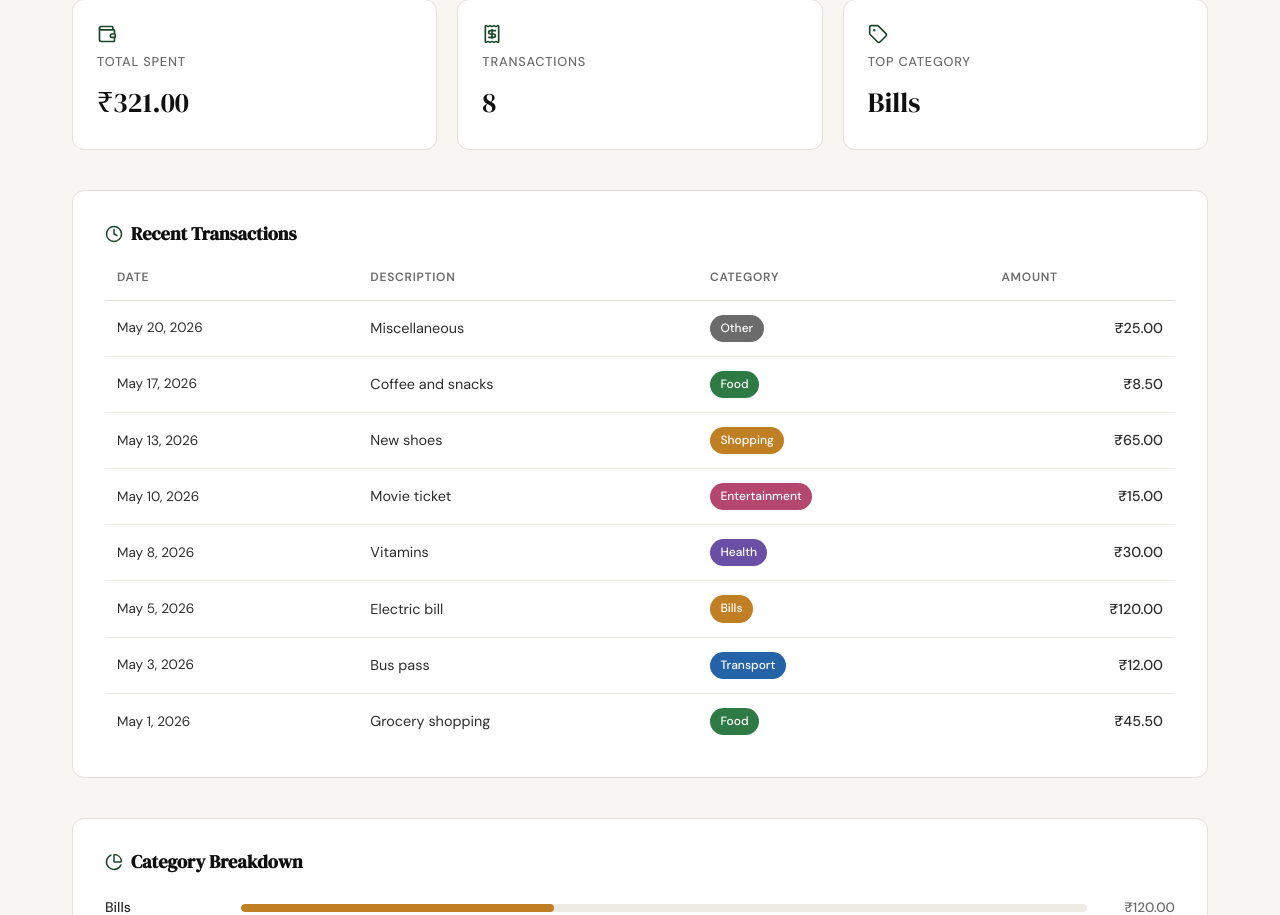
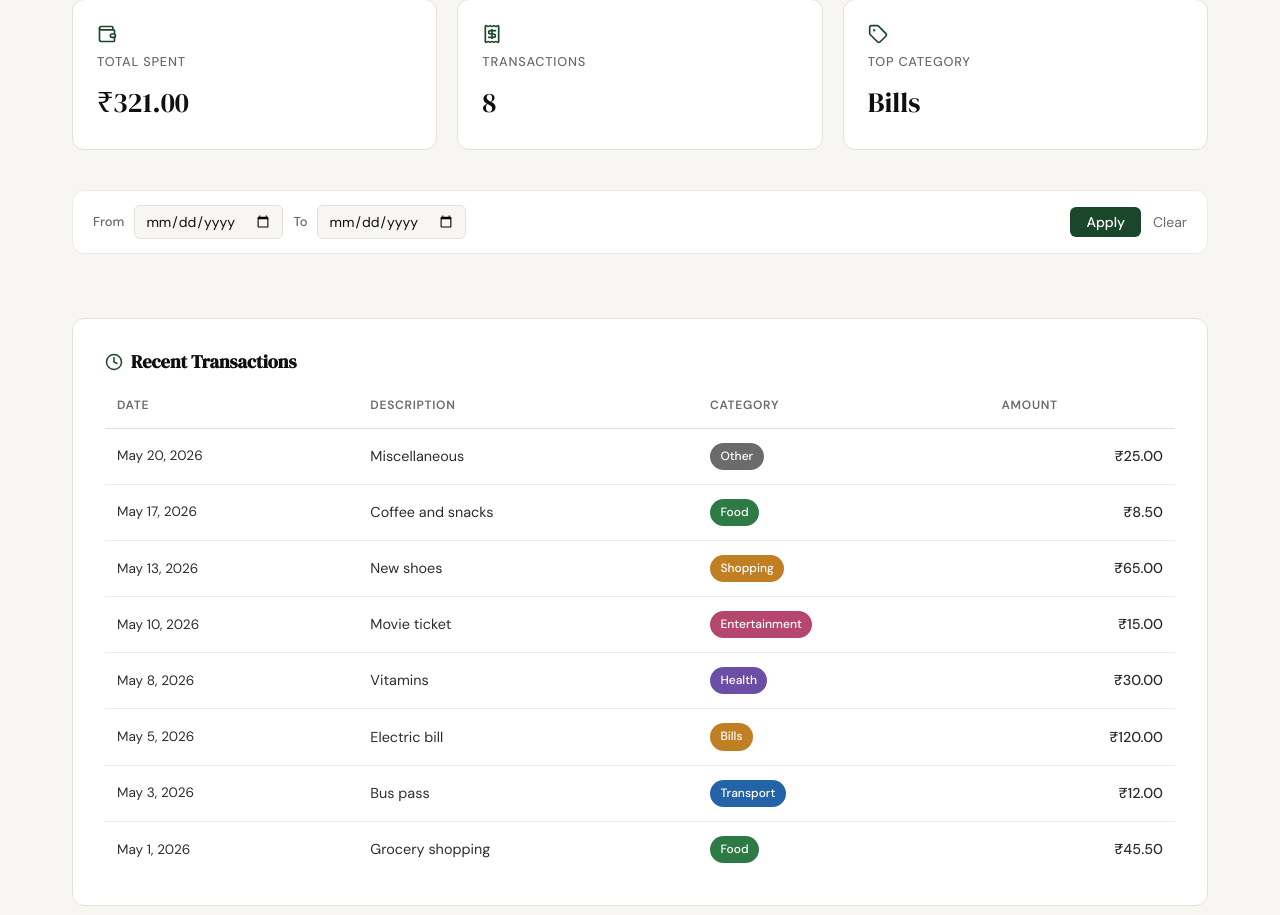
Before and after one commit to Aarushi17Gupta/spendly, a Flask app: page /profile in a window 1280 px wide. Shown: the part 308-1223 px from the top of the page. Run offline with Flask 3, Linux system fonts and the light colour scheme; a user stored in the database is signed in; data comes from the database, SQL or seed files in the repository.

Commit message:
add date filter to profile page

```diff
--- a/app.py
+++ b/app.py
@@ -1,3 +1,4 @@
+import datetime
 import os
 
 from flask import Flask, flash, redirect, render_template, request, session, url_for
@@ -12,6 +13,20 @@ app.secret_key = os.environ.get('SECRET_KEY', 'dev-secret')
 with app.app_context():
     init_db()
     seed_db()
+
+
+# ------------------------------------------------------------------ #
+# Helpers                                                             #
+# ------------------------------------------------------------------ #
+
+def _valid_date(s):
+    if not s:
+        return None
+    try:
+        datetime.date.fromisoformat(s)
+        return s
+    except ValueError:
+        return None
 
 
 # ------------------------------------------------------------------ #
@@ -105,6 +120,8 @@ def profile():
         return redirect(url_for("login"))
 
     user_id = session["user_id"]
+    date_from = _valid_date(request.args.get("from"))
+    date_to = _valid_date(request.args.get("to"))
 
     # ---- SA2: user dict ------------------------------------------ #
     user_row = get_user_by_id(user_id)
@@ -116,20 +133,21 @@ def profile():
     # ---- end SA2 ------------------------------------------------- #
 
     # ---- SA2: stats dict ----------------------------------------- #
-    stats = get_summary_stats(user_id)
+    stats = get_summary_stats(user_id, date_from=date_from, date_to=date_to)
     # ---- end SA2 ------------------------------------------------- #
 
     # ---- SA1: transactions list ----------------------------------- #
-    transactions = get_recent_transactions(user_id)
+    transactions = get_recent_transactions(user_id, date_from=date_from, date_to=date_to)
     # ---- end SA1 ------------------------------------------------- #
 
     # ---- SA3: categories list ------------------------------------ #
-    categories = get_category_breakdown(user_id)
+    categories = get_category_breakdown(user_id, date_from=date_from, date_to=date_to)
     # ---- end SA3 ------------------------------------------------- #
 
     return render_template("profile.html",
                            user=user, stats=stats,
-                           transactions=transactions, categories=categories)
+                           transactions=transactions, categories=categories,
+                           date_from=date_from, date_to=date_to)
 
 
 @app.route("/expenses/add")
--- a/database/queries.py
+++ b/database/queries.py
@@ -23,15 +23,22 @@ def get_user_by_id(user_id):
 # SA2: Summary stats                                                  #
 # ------------------------------------------------------------------ #
 
-def get_summary_stats(user_id):
+def get_summary_stats(user_id, date_from=None, date_to=None):
+    where, params = "WHERE user_id = ?", [user_id]
+    if date_from:
+        where += " AND date >= ?"
+        params.append(date_from)
+    if date_to:
+        where += " AND date <= ?"
+        params.append(date_to)
     conn = get_db()
     row = conn.execute(
         "SELECT COALESCE(SUM(amount), 0) AS total_spent, COUNT(*) AS transaction_count "
-        "FROM expenses WHERE user_id = ?", (user_id,)
+        "FROM expenses " + where, params
     ).fetchone()
     top = conn.execute(
-        "SELECT category FROM expenses WHERE user_id = ? "
-        "GROUP BY category ORDER BY SUM(amount) DESC LIMIT 1", (user_id,)
+        "SELECT category FROM expenses " + where +
+        " GROUP BY category ORDER BY SUM(amount) DESC LIMIT 1", params
     ).fetchone()
     conn.close()
     return {
@@ -45,12 +52,20 @@ def get_summary_stats(user_id):
 # SA1: Transaction history                                            #
 # ------------------------------------------------------------------ #
 
-def get_recent_transactions(user_id, limit=10):
+def get_recent_transactions(user_id, limit=10, date_from=None, date_to=None):
+    where, params = "WHERE user_id = ?", [user_id]
+    if date_from:
+        where += " AND date >= ?"
+        params.append(date_from)
+    if date_to:
+        where += " AND date <= ?"
+        params.append(date_to)
+    params.append(limit)
     conn = get_db()
     rows = conn.execute(
         "SELECT date, description, category, amount "
-        "FROM expenses WHERE user_id = ? ORDER BY date DESC LIMIT ?",
-        (user_id, limit),
+        "FROM expenses " + where + " ORDER BY date DESC LIMIT ?",
+        params,
     ).fetchall()
     conn.close()
     result = []
@@ -69,12 +84,19 @@ def get_recent_transactions(user_id, limit=10):
 # SA3: Category breakdown                                             #
 # ------------------------------------------------------------------ #
 
-def get_category_breakdown(user_id):
+def get_category_breakdown(user_id, date_from=None, date_to=None):
+    where, params = "WHERE user_id = ?", [user_id]
+    if date_from:
+        where += " AND date >= ?"
+        params.append(date_from)
+    if date_to:
+        where += " AND date <= ?"
+        params.append(date_to)
     conn = get_db()
     rows = conn.execute(
         "SELECT category AS name, SUM(amount) AS amount "
-        "FROM expenses WHERE user_id = ? GROUP BY category ORDER BY amount DESC",
-        (user_id,),
+        "FROM expenses " + where + " GROUP BY category ORDER BY amount DESC",
+        params,
     ).fetchall()
     conn.close()
     if not rows:
--- /dev/null
+++ b/static/css/date-filter.css
@@ -0,0 +1,83 @@
+.date-filter {
+    display: flex;
+    align-items: center;
+    flex-wrap: wrap;
+    gap: 1rem;
+    background: var(--paper-card);
+    border: 1px solid var(--border-soft);
+    border-radius: var(--radius-md);
+    padding: 0.875rem 1.25rem;
+    margin-bottom: 1.5rem;
+    font-family: var(--font-body);
+}
+
+.date-filter-fields {
+    display: flex;
+    align-items: center;
+    gap: 0.625rem;
+    flex-wrap: wrap;
+}
+
+.date-filter-fields label {
+    font-size: 0.8125rem;
+    font-weight: 500;
+    color: var(--ink-muted);
+}
+
+.date-filter-fields input[type="date"] {
+    border: 1px solid var(--border);
+    border-radius: var(--radius-sm);
+    background: var(--paper);
+    color: var(--ink);
+    font-family: var(--font-body);
+    font-size: 0.875rem;
+    padding: 0.375rem 0.625rem;
+    outline: none;
+    transition: border-color 0.15s;
+}
+
+.date-filter-fields input[type="date"]:focus {
+    border-color: var(--accent);
+}
+
+.date-filter-actions {
+    display: flex;
+    align-items: center;
+    gap: 0.75rem;
+    margin-left: auto;
+}
+
+.date-filter-actions button[type="submit"] {
+    background: var(--accent);
+    color: #fff;
+    border: none;
+    border-radius: var(--radius-sm);
+    font-family: var(--font-body);
+    font-size: 0.875rem;
+    font-weight: 500;
+    padding: 0.375rem 1rem;
+    cursor: pointer;
+    transition: opacity 0.15s;
+}
+
+.date-filter-actions button[type="submit"]:hover {
+    opacity: 0.88;
+}
+
+.date-filter-actions a {
+    font-size: 0.875rem;
+    color: var(--ink-muted);
+    text-decoration: none;
+    transition: color 0.15s;
+}
+
+.date-filter-actions a:hover {
+    color: var(--ink-soft);
+}
+
+.empty-state {
+    text-align: center;
+    color: var(--ink-muted);
+    font-size: 0.9375rem;
+    padding: 2rem 0;
+}
--- a/templates/profile.html
+++ b/templates/profile.html
@@ -4,6 +4,7 @@
 
 {% block head %}
 <link rel="stylesheet" href="{{ url_for('static', filename='css/profile.css') }}">
+<link rel="stylesheet" href="{{ url_for('static', filename='css/date-filter.css') }}">
 <script src="https://unpkg.com/lucide@latest"></script>
 {% endblock %}
 
@@ -37,10 +38,24 @@
         </div>
     </div>
 
+    <form class="date-filter" method="get" action="{{ url_for('profile') }}">
+        <div class="date-filter-fields">
+            <label for="df-from">From</label>
+            <input type="date" id="df-from" name="from" value="{{ date_from or '' }}">
+            <label for="df-to">To</label>
+            <input type="date" id="df-to" name="to" value="{{ date_to or '' }}">
+        </div>
+        <div class="date-filter-actions">
+            <button type="submit">Apply</button>
+            <a href="{{ url_for('profile') }}">Clear</a>
+        </div>
+    </form>
+
     <div class="profile-section">
         <h2 class="section-title">
             <i data-lucide="clock"></i> Recent Transactions
         </h2>
+        {% if transactions %}
         <div class="table-wrap">
             <table class="tx-table">
                 <thead>
@@ -63,12 +78,16 @@
                 </tbody>
             </table>
         </div>
+        {% else %}
+        <p class="empty-state">No expenses in this period.</p>
+        {% endif %}
     </div>
 
     <div class="profile-section">
         <h2 class="section-title">
             <i data-lucide="pie-chart"></i> Category Breakdown
         </h2>
+        {% if categories %}
         <div class="category-list">
             {% for cat in categories %}
             <div class="category-row">
@@ -80,6 +99,9 @@
             </div>
             {% endfor %}
         </div>
+        {% else %}
+        <p class="empty-state">No expenses in this period.</p>
+        {% endif %}
     </div>
 
 </div>
```
Also changed, not shown: tests/test_06-date-filter.py (added, +572 -0 lines), .claude/specs/06-date-filter.md (added).
